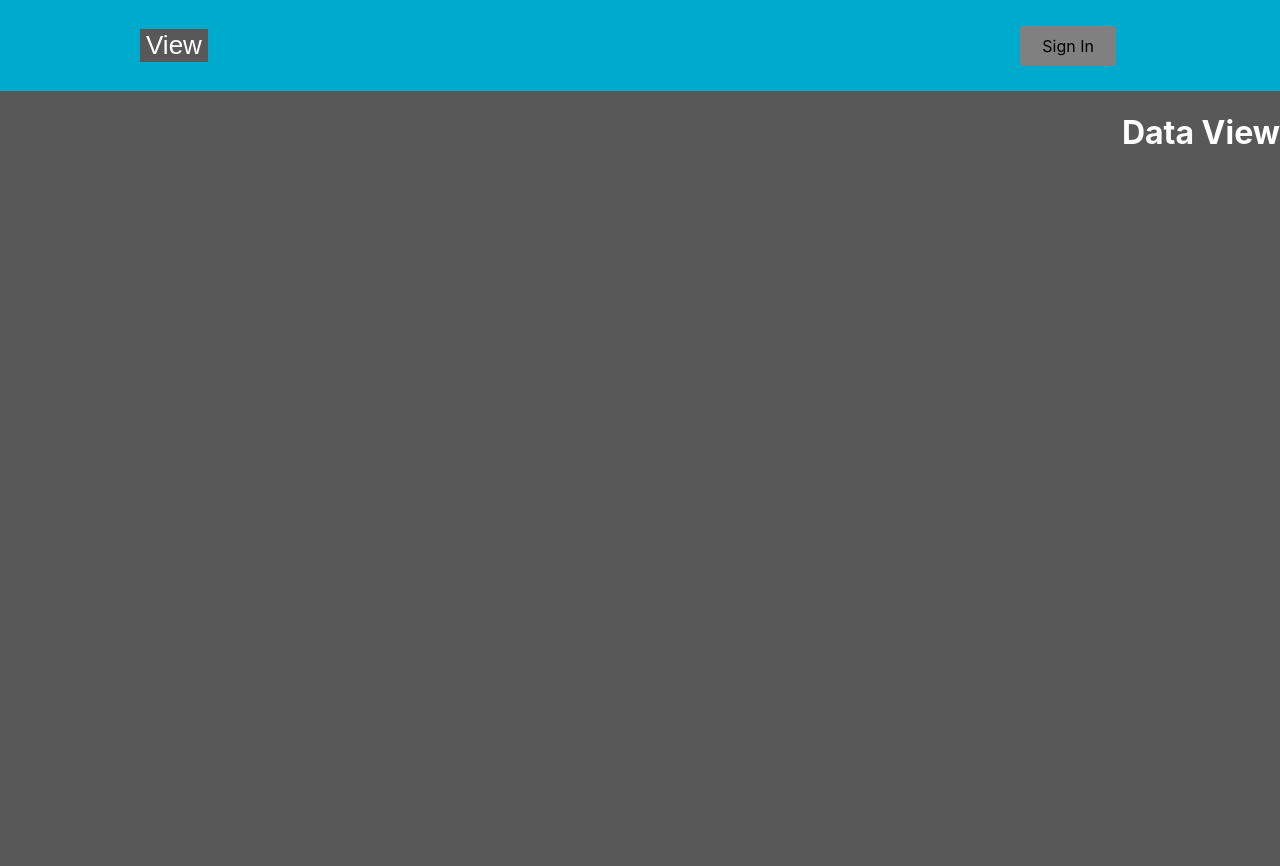
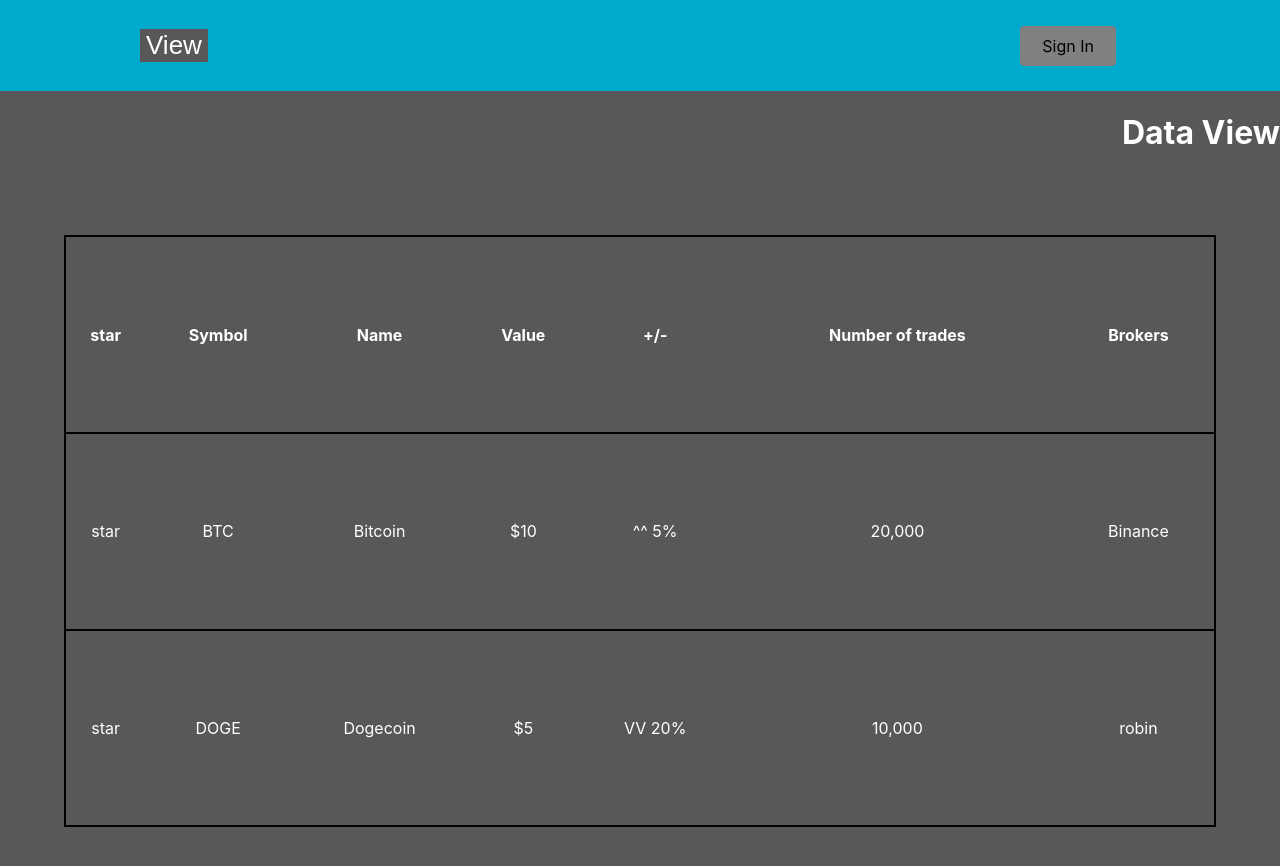
Before and after one commit to RyanOrth/CompactCrypto, a React (Create React App) app: page /data-view in a window 1280 px wide. Shown: the top 866 px of the page. Built offline with nearby package versions, Linux system fonts and the light colour scheme.

Commit message:
Update data-view.js
Add basic elements to table view.
Currently row heights are off but can be fixed later.

```diff
--- a/src/pages/data-view.js
+++ b/src/pages/data-view.js
@@ -2,15 +2,63 @@ import React from 'react';
 
 const DataView = () => {
   return (
+    <div>
       <div
         style={{
           display: 'flex',
           justifyContent: 'Right',
           alignItems: 'Right',
-        height: '100vh'
+          height: '10vh'
         }}
       >
         <h1>Data View</h1>
+      </div>
+      <div style={{
+        height: '90vh',
+        display: 'flex',
+        flexDirection: 'row',
+      }}>
+        <table style={{
+          flex: '1',
+          borderCollapse: 'collapse',
+          border: '2px solid black',
+          margin: '5%',
+        }}>
+          <tr style={{ height: '20px', }}>
+            <th>star</th>
+            <th>Symbol</th>
+            <th>Name</th>
+            <th>Value</th>
+            <th>+/-</th>
+            <th>Number of trades</th>
+            <th>Brokers</th>
+          </tr>
+          <tr style={{
+            border: '2px solid black',
+            height: '20px',
+          }}>
+            <td>star</td>
+            <td>BTC</td>
+            <td>Bitcoin</td>
+            <td>$10</td>
+            <td>^^ 5%</td>
+            <td>20,000</td>
+            <td>Binance</td>
+          </tr>
+          <tr style={{
+            border: '2px solid black',
+            height: '20px',
+          }}>
+            <td>star</td>
+            <td>DOGE</td>
+            <td>Dogecoin</td>
+            <td>$5</td>
+            <td>VV 20%</td>
+            <td>10,000</td>
+            <td>robin</td>
+          </tr>
+        </table>
+      </div>
     </div>
   );
 };
```
Lines whose indentation alone changed are shown as unchanged.
